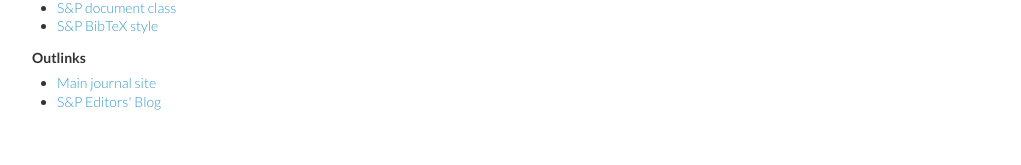
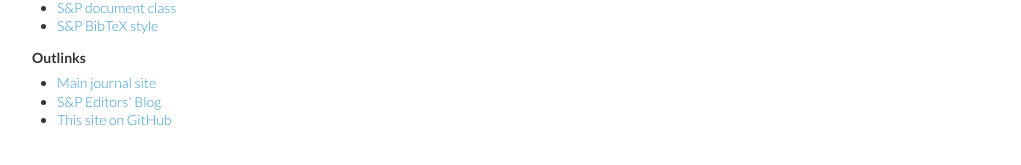
Before and after one commit to semprag/semprag.github.io, a Jekyll site: the page built from index.md, in a window 1280 px wide. Shown: the part 495-660 px from the top of the page, without its empty margins (8-1029 px from the left). Built offline with Jekyll 4.4.1, drawn with Linux system fonts in a browser that asks for light colours.

Commit message:
Move GitHub link up Outlinks section in layout navbar

```diff
--- a/_layouts/default.html
+++ b/_layouts/default.html
@@ -45,6 +45,7 @@
       <ul>
         <li><a href="http://semprag.org/">Main journal site</a></li>
         <li><a href="https://blog.semprag.org/">S&P Editors' Blog</a></li>
+        <li><a href="https://github.com/semprag/semprag.github.com">This site on GitHub</a></li>
       </ul>
     </section>
 
```
Also changed, not shown: other parts of _layouts/default.html (+0 -1 lines).
